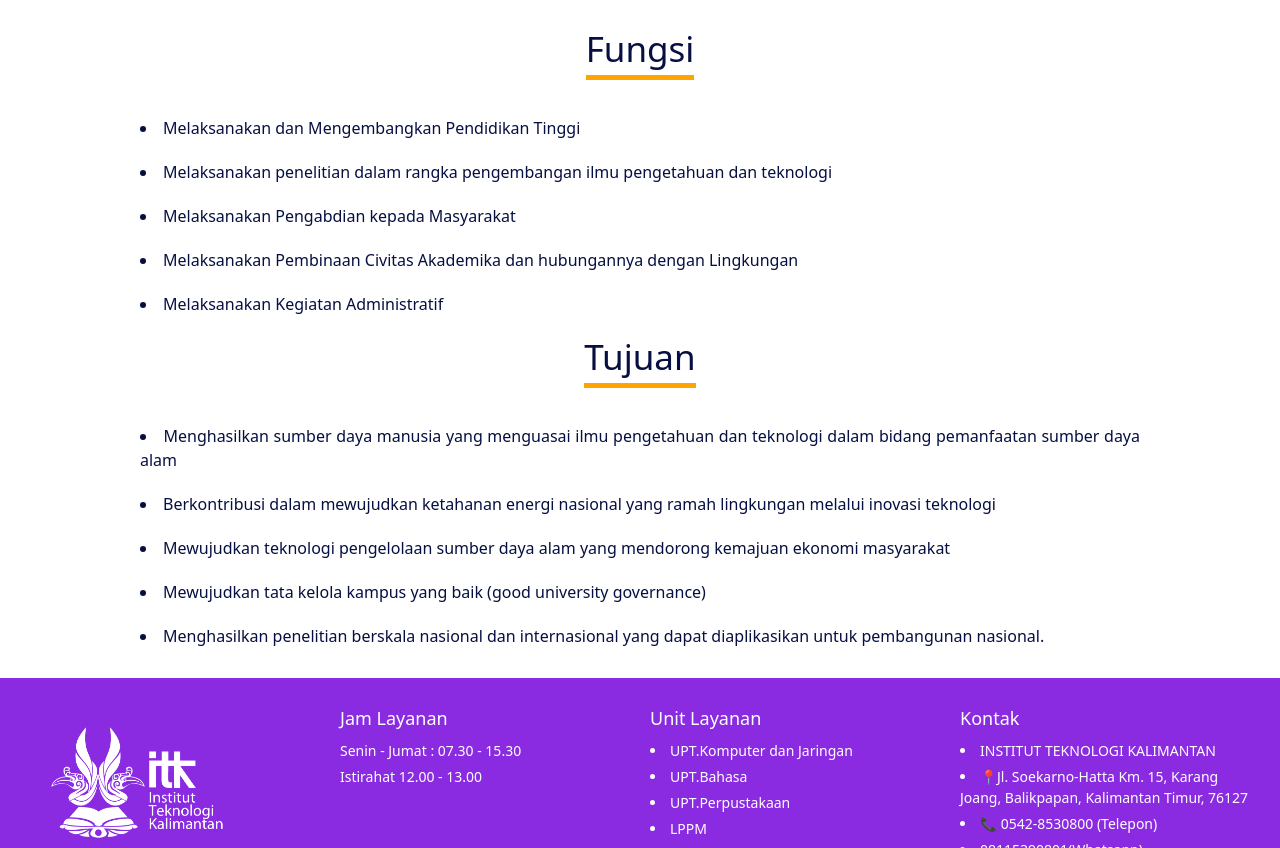
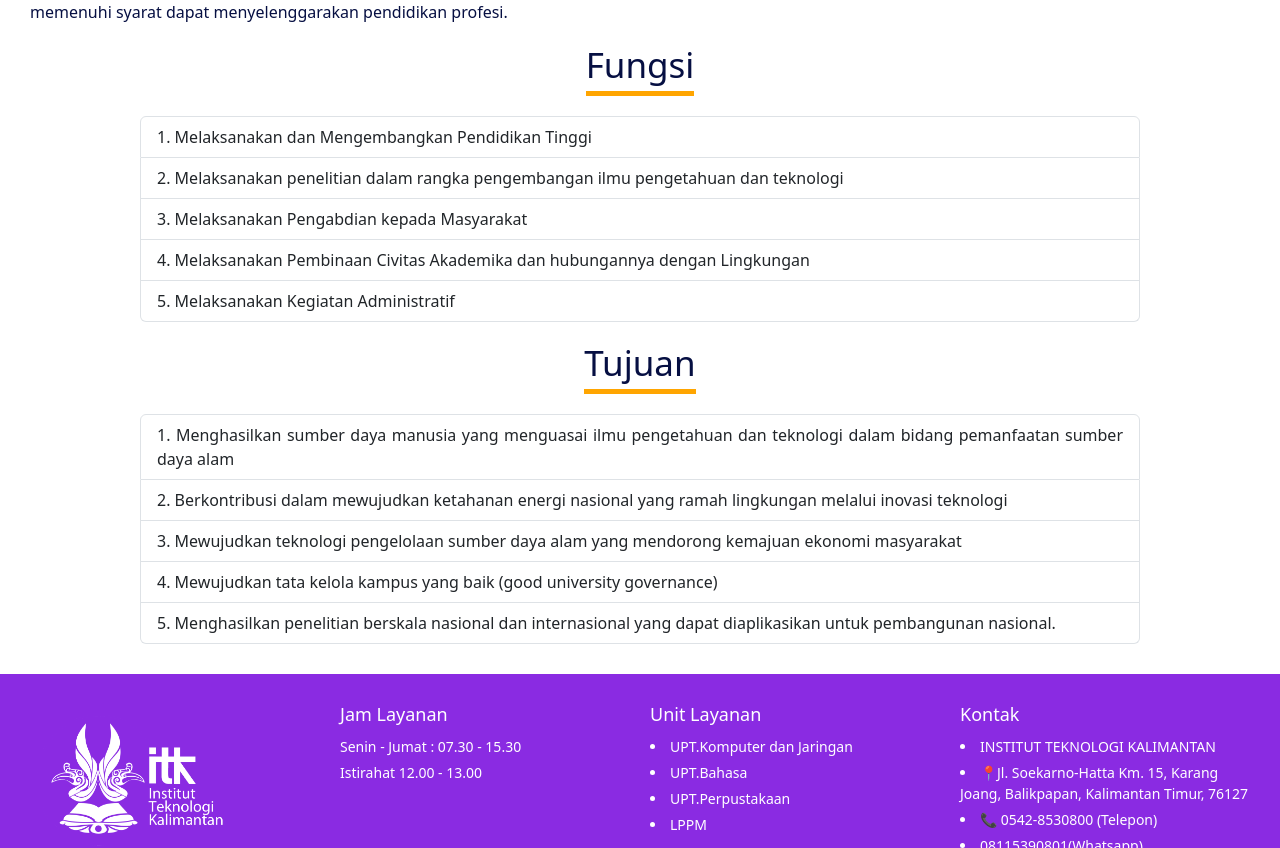
Before and after one commit to mirzahafizh/bootstrap, a plain HTML site: page index.html in a window 1280 px wide. Shown: the part 2344-3192 px from the top of the page. Drawn offline with nearby package versions, Linux system fonts and the light colour scheme.

Commit message:
fix tugas dan visi misi

```diff
--- a/index.html
+++ b/index.html
@@ -75,7 +75,7 @@
         </div>
 
         <div id="visi-misi" class="visi-misi">
-            <img src="Belakang-Kiri-1024x576.jpg" class="img-fluid" alt="">
+            <img src="Belakang-Kiri-1024x576.jpg" alt="">
             <div class="visi-misi1">
             <div class="title-visi">
                 <h1>Visi</h1>
@@ -96,26 +96,27 @@
         <div id="tugas" class="tugas">
             <img src="4-1080x675.jpeg" class="img-fluid" alt="">
             <div class="title-tugas">
+
                 <h1>Tugas</h1>
                 <p>Tugas pokok dan fungsi serta struktur organisasi Institut Teknologi Kalimantan tertuang dalam Peraturan Menteri Riset, Teknologi dan Pendidikan Tinggi Republik Indonesia Nomor 40 Tahun 2015 tentang Organisasi dan Tata Kerja Institut Teknologi Kalimantan. Tugas pokok Institut Teknologi Kalimantan adalah menyelenggarakan pendidikan akademik dan dapat menyelenggarakan pendidikan vokasi dalam sejumlah rumpun ilmu pengetahuan dan teknologi dan jika memenuhi syarat dapat menyelenggarakan pendidikan profesi.</p>
 
                 <h1>Fungsi</h1>
-                <ul class="list-unstyled"></ul>
-                    <li>Melaksanakan dan Mengembangkan Pendidikan Tinggi</li>
-                    <li>Melaksanakan penelitian dalam rangka pengembangan ilmu pengetahuan dan teknologi</li>
-                    <li>Melaksanakan Pengabdian kepada Masyarakat</li>
-                    <li>Melaksanakan Pembinaan Civitas Akademika dan hubungannya dengan Lingkungan</li>
-                    <li>Melaksanakan Kegiatan Administratif</li>
-                </ul>
+                <ol class="list-group list-group-numbered">
+                    <li class="list-group-item">Melaksanakan dan Mengembangkan Pendidikan Tinggi</li>
+                    <li class="list-group-item">Melaksanakan penelitian dalam rangka pengembangan ilmu pengetahuan dan teknologi</li>
+                    <li class="list-group-item">Melaksanakan Pengabdian kepada Masyarakat</li>
+                    <li class="list-group-item">Melaksanakan Pembinaan Civitas Akademika dan hubungannya dengan Lingkungan</li>
+                    <li class="list-group-item">Melaksanakan Kegiatan Administratif</li>
+                  </ol>
 
                 <h1>Tujuan</h1>
-                <ul class="list-unstyled"></ul>
-                <li>Menghasilkan sumber daya manusia yang menguasai ilmu pengetahuan dan teknologi dalam bidang pemanfaatan sumber daya alam</li>
-                <li>Berkontribusi dalam mewujudkan ketahanan energi nasional yang ramah lingkungan melalui inovasi teknologi</li>
-                <li>Mewujudkan teknologi pengelolaan sumber daya alam yang mendorong kemajuan ekonomi masyarakat</li>
-                <li>Mewujudkan tata kelola kampus yang baik (good university governance)</li>
-                <li>Menghasilkan penelitian berskala nasional dan internasional yang dapat diaplikasikan untuk pembangunan nasional.</li>
-            </ul>
+                <ol class="list-group list-group-numbered">
+                    <li class="list-group-item">Menghasilkan sumber daya manusia yang menguasai ilmu pengetahuan dan teknologi dalam bidang pemanfaatan sumber daya alam</li>
+                    <li class="list-group-item">Berkontribusi dalam mewujudkan ketahanan energi nasional yang ramah lingkungan melalui inovasi teknologi</li>
+                    <li class="list-group-item">Mewujudkan teknologi pengelolaan sumber daya alam yang mendorong kemajuan ekonomi masyarakat</li>
+                    <li class="list-group-item">Mewujudkan tata kelola kampus yang baik (good university governance)</li>
+                    <li class="list-group-item">Menghasilkan penelitian berskala nasional dan internasional yang dapat diaplikasikan untuk pembangunan nasional.</li>
+                  </ol>
             </div>
     </div>
 
--- a/style.css
+++ b/style.css
@@ -129,9 +129,8 @@
 
     .visi-misi {
         display: flex;
-        flex-direction: column;
         align-items: center;
-        text-align: center;
+        text-align: justify;
         padding: 20px;
     }
 
@@ -141,6 +140,7 @@
         height: auto;
         margin: 20px;
         border-radius: 10px;
+        box-shadow: 0px 10px 20px black;
     }
 
     .title-visi,
@@ -164,12 +164,33 @@
     .title-misi p {
         color: rgba(6, 15, 66);
         margin: 10px 0;
+        margin-left: 20px;
+    }
+    @media (max-width: 768px) {
+        .visi-misi {
+            flex-direction: column;
+            align-items: center;
+            text-align: center;
+        }
+
+        .visi-mis img {
+            margin: 0 0 10px 0;
+        }
+
+        .visi-misi h1{
+            text-align: center;
+        }
+
+        .visi-misi p{
+            text-align: justify;
+        }
     }
 
 
     .tugas {
         display: flex;
         flex-direction: column;
+
         align-items: center;
         padding: 20px;
     }
@@ -201,15 +222,17 @@
     .title-tugas p {
         color: rgba(6, 15, 66);
         text-align: justify;
-        margin: 30px;
+        margin: 10px;
     }
 
-    .title-tugas li {
+    .title-tugas ol {
         color: rgba(6, 15, 66);
         text-align: justify;
         margin: 10px auto; /* Rata kiri-kanan di tengah */
         width: 100%;
         max-width: 1000px;
+        margin-left: 20px;
+        margin-right: 20px;
     }
 
 
```
